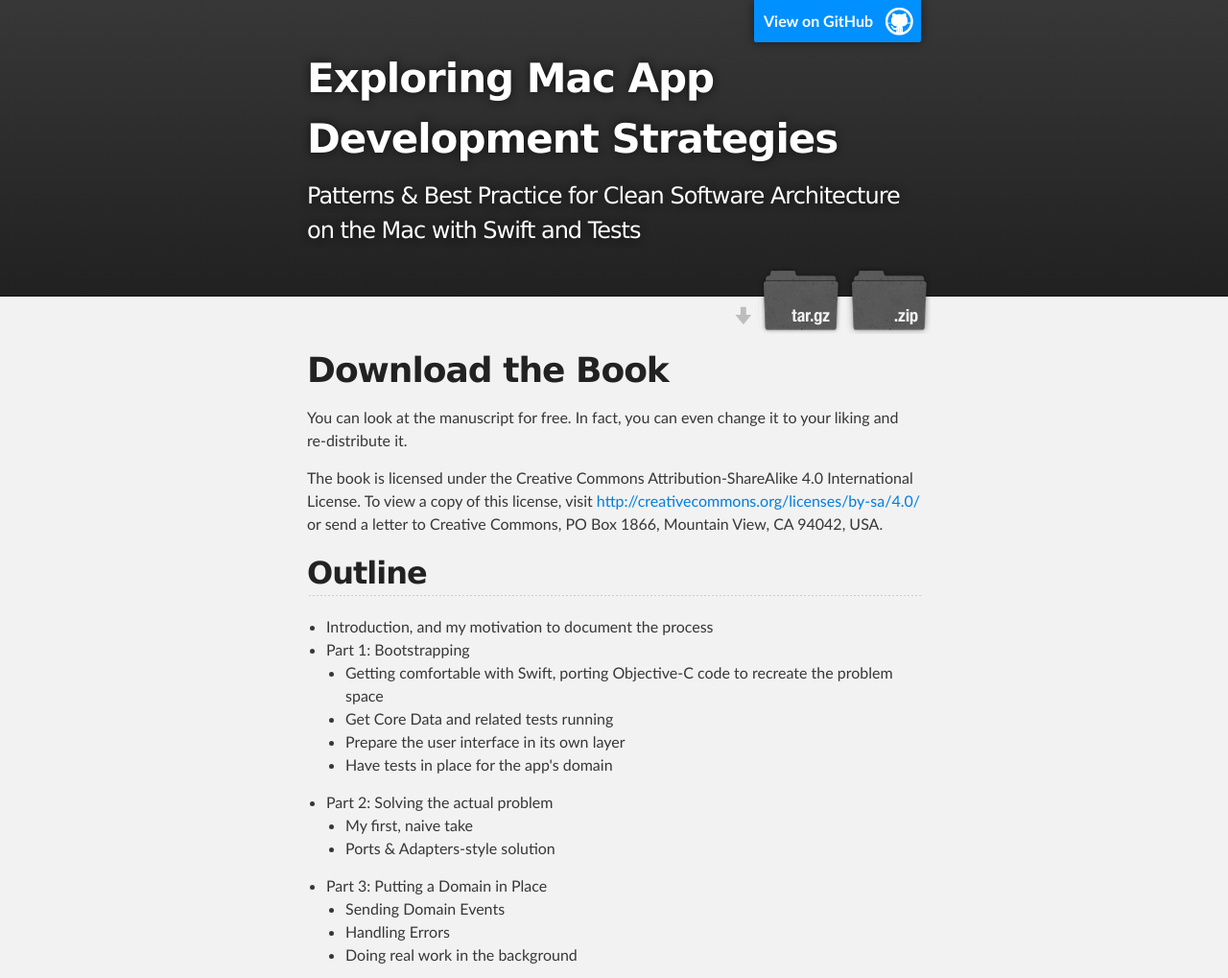
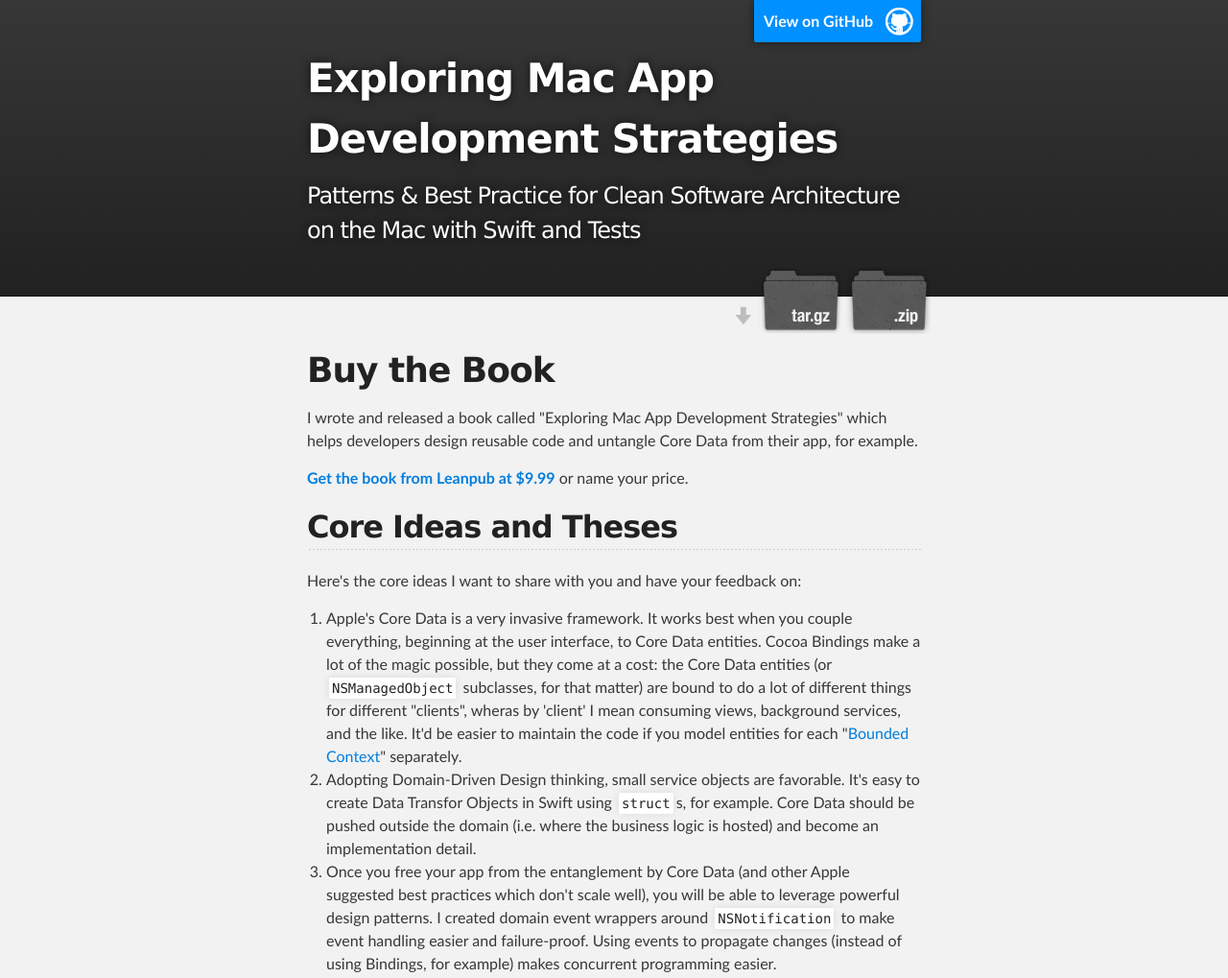
Before and after one commit to CleanCocoa/mac-appdev-book, a plain HTML site: page index.html in a window 1280 px wide. Shown: the top 1019 px of the page at 96% size. Drawn offline with Linux system fonts and the light colour scheme.

```diff
--- a/index.html
+++ b/index.html
@@ -32,6 +32,24 @@
     <div id="main_content_wrap" class="outer">
       <section id="main_content" class="inner">
         <h1>
+<a id="buy-the-book" class="anchor" href="#buy-the-book" aria-hidden="true"><span class="octicon octicon-link"></span></a>Buy the Book</h1>
+
+<p>I wrote and released a book called "Exploring Mac App Development Strategies" which helps developers design reusable code and untangle Core Data from their app, for example.</p>
+
+<p><strong><a href="https://leanpub.com/develop-mac-apps-clean-architecture-swift">Get the book from Leanpub at $9.99</a></strong> or name your price.</p>
+
+<h2>
+<a id="core-ideas-and-theses" class="anchor" href="#core-ideas-and-theses" aria-hidden="true"><span class="octicon octicon-link"></span></a>Core Ideas and Theses</h2>
+
+<p>Here's the core ideas I want to share with you and have your feedback on:</p>
+
+<ol>
+<li>Apple's Core Data is a very invasive framework. It works best when you couple everything, beginning at the user interface, to Core Data entities. Cocoa Bindings make a lot of the magic possible, but they come at a cost: the Core Data entities (or <code>NSManagedObject</code> subclasses, for that matter) are bound to do a lot of different things for different "clients", wheras by 'client' I mean consuming views, background services, and the like. It'd be easier to maintain the code if you model entities for each "<a href="http://martinfowler.com/bliki/BoundedContext.html">Bounded Context</a>" separately.</li>
+<li>Adopting Domain-Driven Design thinking, small service objects are favorable. It's easy to create Data Transfor Objects in Swift using <code>struct</code>s, for example. Core Data should be pushed outside the domain (i.e. where the business logic is hosted) and become an implementation detail.</li>
+<li>Once you free your app from the entanglement by Core Data (and other Apple suggested best practices which don't scale well), you will be able to leverage powerful design patterns. I created domain event wrappers around <code>NSNotification</code> to make event handling easier and failure-proof. Using events to propagate changes (instead of using Bindings, for example) makes concurrent programming easier.</li>
+</ol>
+
+<h1>
 <a id="download-the-book" class="anchor" href="#download-the-book" aria-hidden="true"><span class="octicon octicon-link"></span></a>Download the Book</h1>
 
 <p>You can look at the manuscript for free. In fact, you can even change it to your liking and re-distribute it.</p>
```
Also changed, not shown: params.json (+1 -1 lines).
